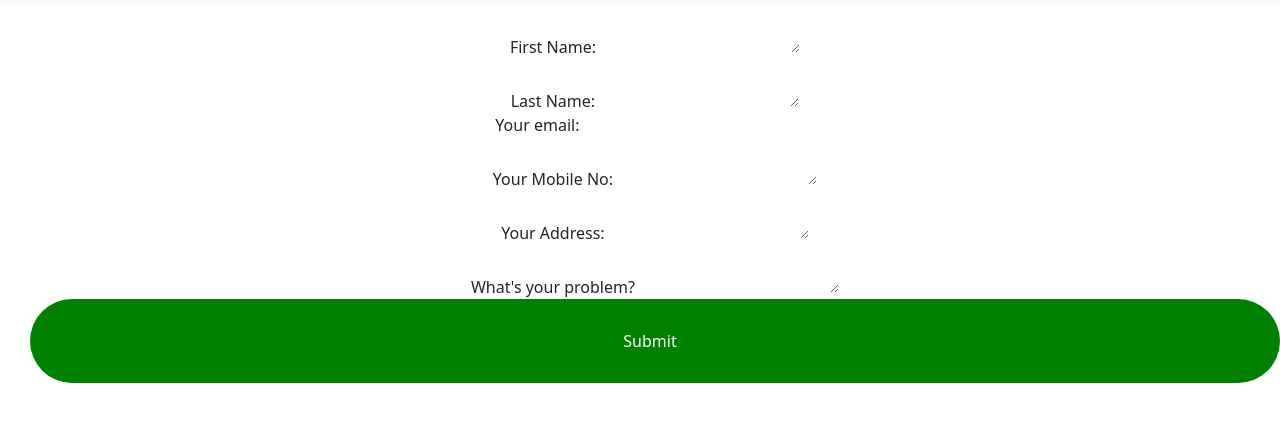
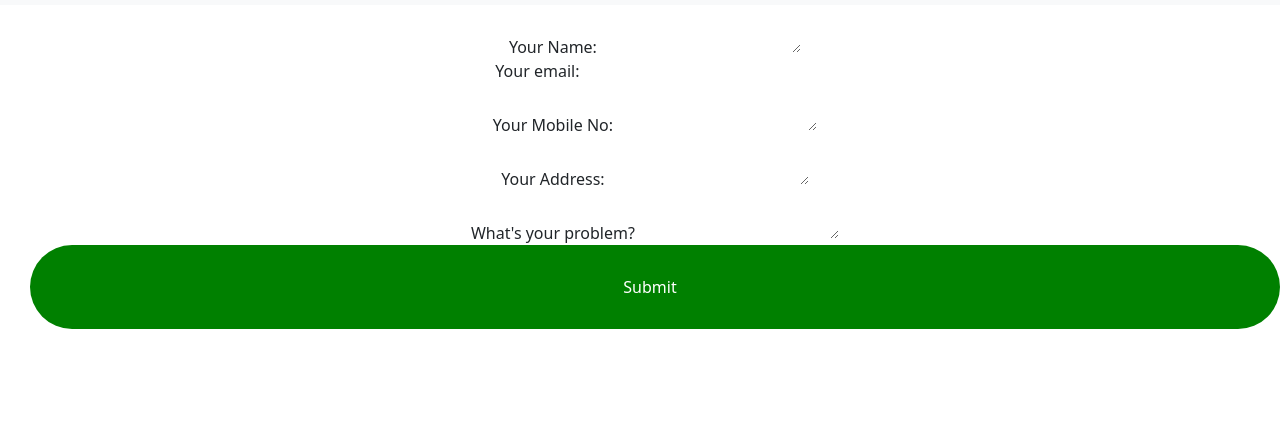
Before and after one commit to fdj-ai/fdjsociety, a plain HTML site: page contactus.html in a window 1280 px wide. Shown: the part 51-472 px from the top of the page. Drawn offline with nearby package versions, Linux system fonts and the light colour scheme.

Commit message:
Update contactus.html

```diff
--- a/contactus.html
+++ b/contactus.html
@@ -434,13 +434,10 @@ fieldset {
   action="https://formspree.io/f/mnndwead"
   method="POST"
 >
-    <label class="drf">
-    First Name:
-    <textarea name="firstName"></textarea>
-  </label>
+
 <label class="drf">
-    Last Name:
-    <textarea name="lastName"></textarea>
+    Your Name:
+    <textarea name="name"></textarea>
   </label>
 
   <label class="fr">
```
